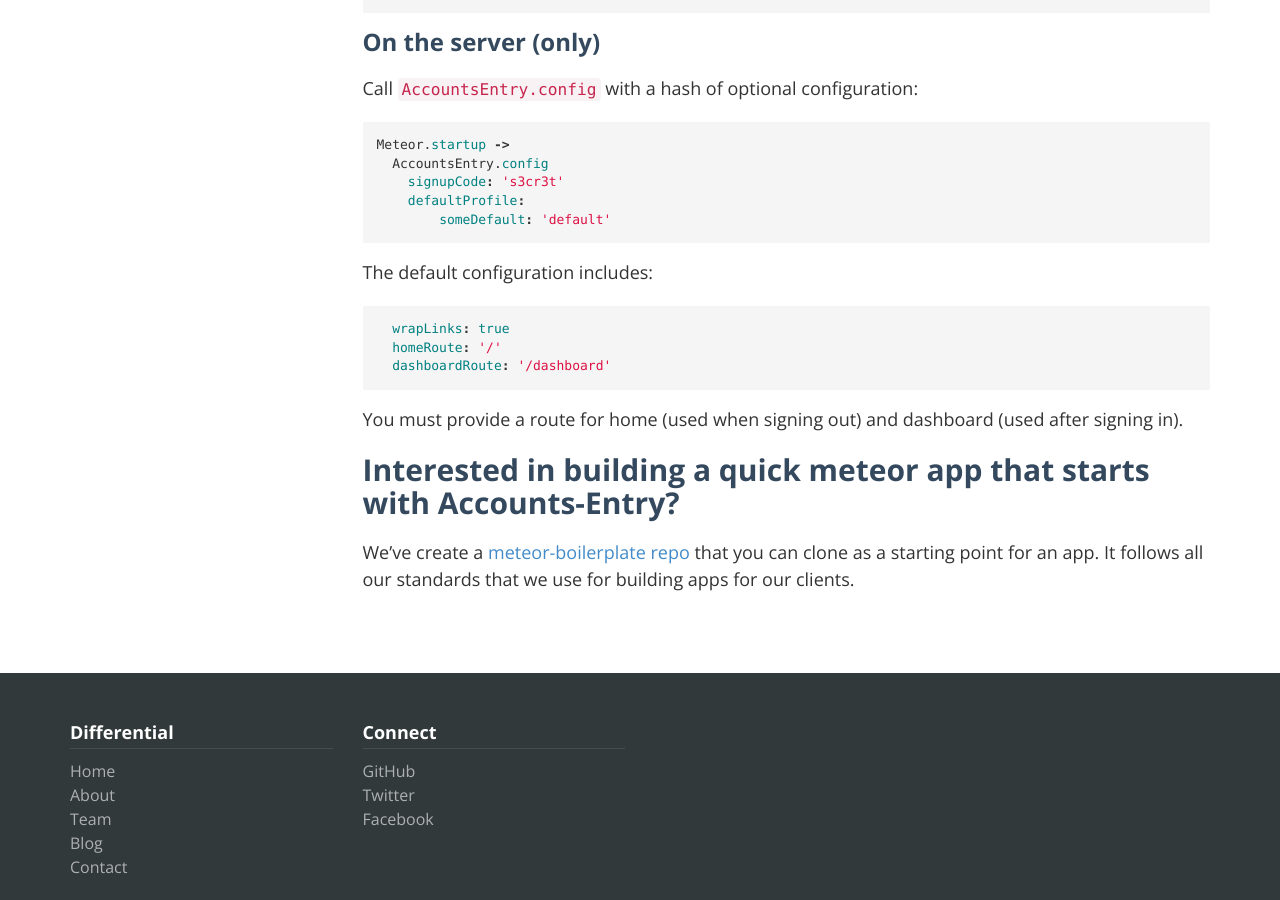
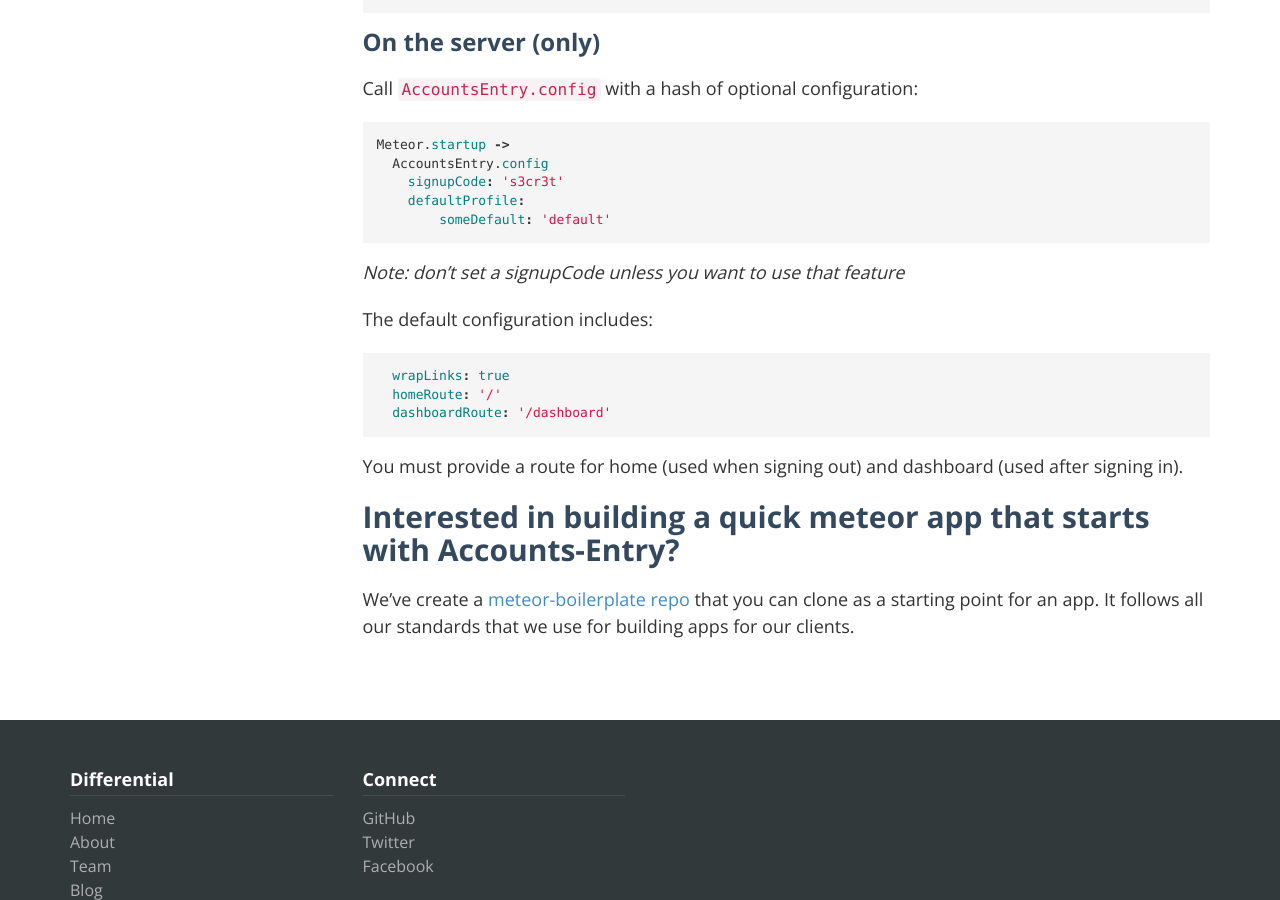
Before and after one commit to Differential/accounts-entry, a Jekyll site: the page built from index.markdown, in a window 1280 px wide and 900 px high, scrolled down 2418 px. Built offline with Jekyll 4.4.1, drawn with Linux system fonts in a browser that asks for light colours; nearby versions of some CDN libraries; Markdown is read by kramdown in place of the engine named in the settings.

Commit message:
Doc clarificatin

```diff
--- a/index.markdown
+++ b/index.markdown
@@ -101,6 +101,8 @@ Meteor.startup ->
         someDefault: 'default'
 {% endhighlight %}
 
+*Note: don't set a signupCode unless you want to use that feature*
+
 The default configuration includes:
 
 {% highlight coffeescript %}
```
